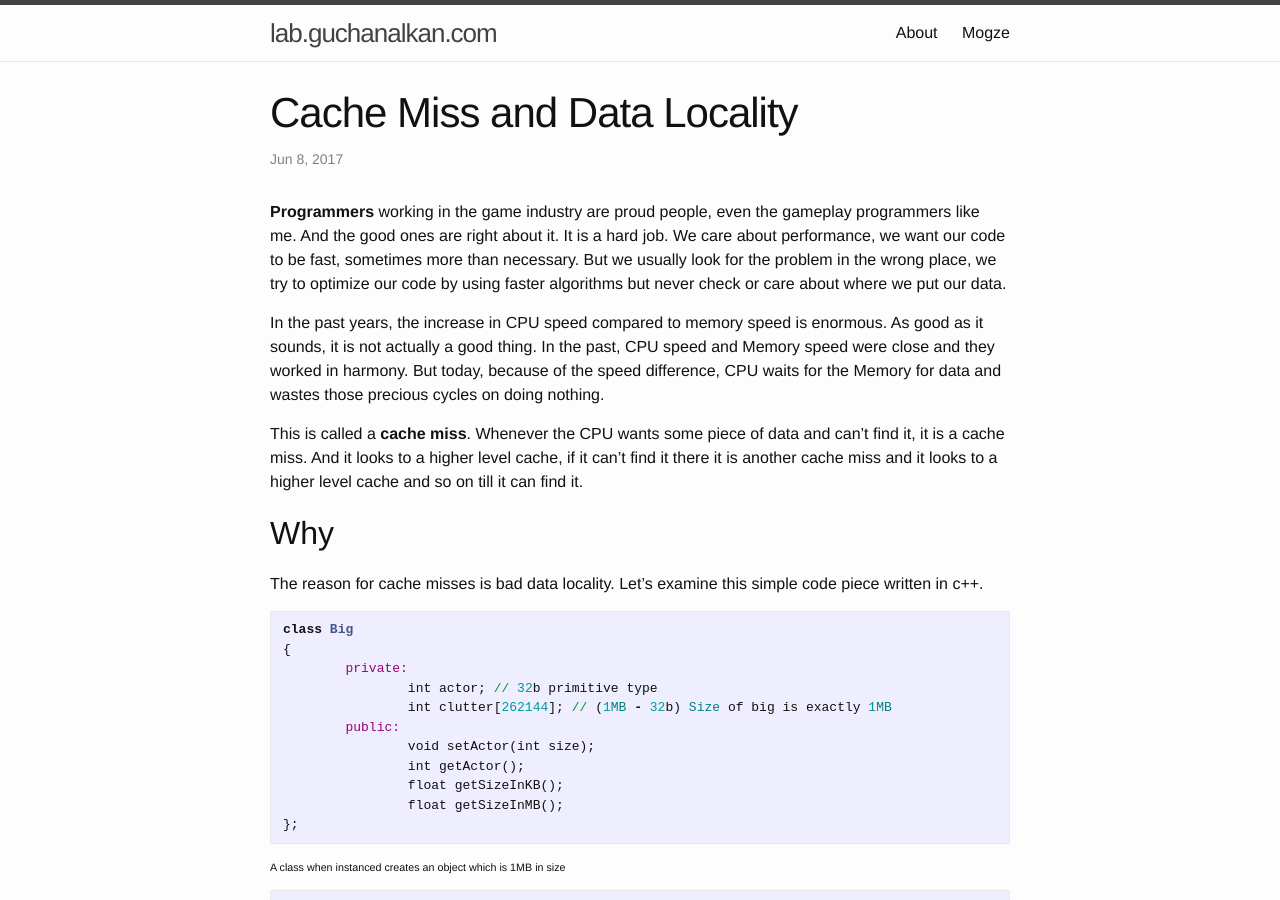
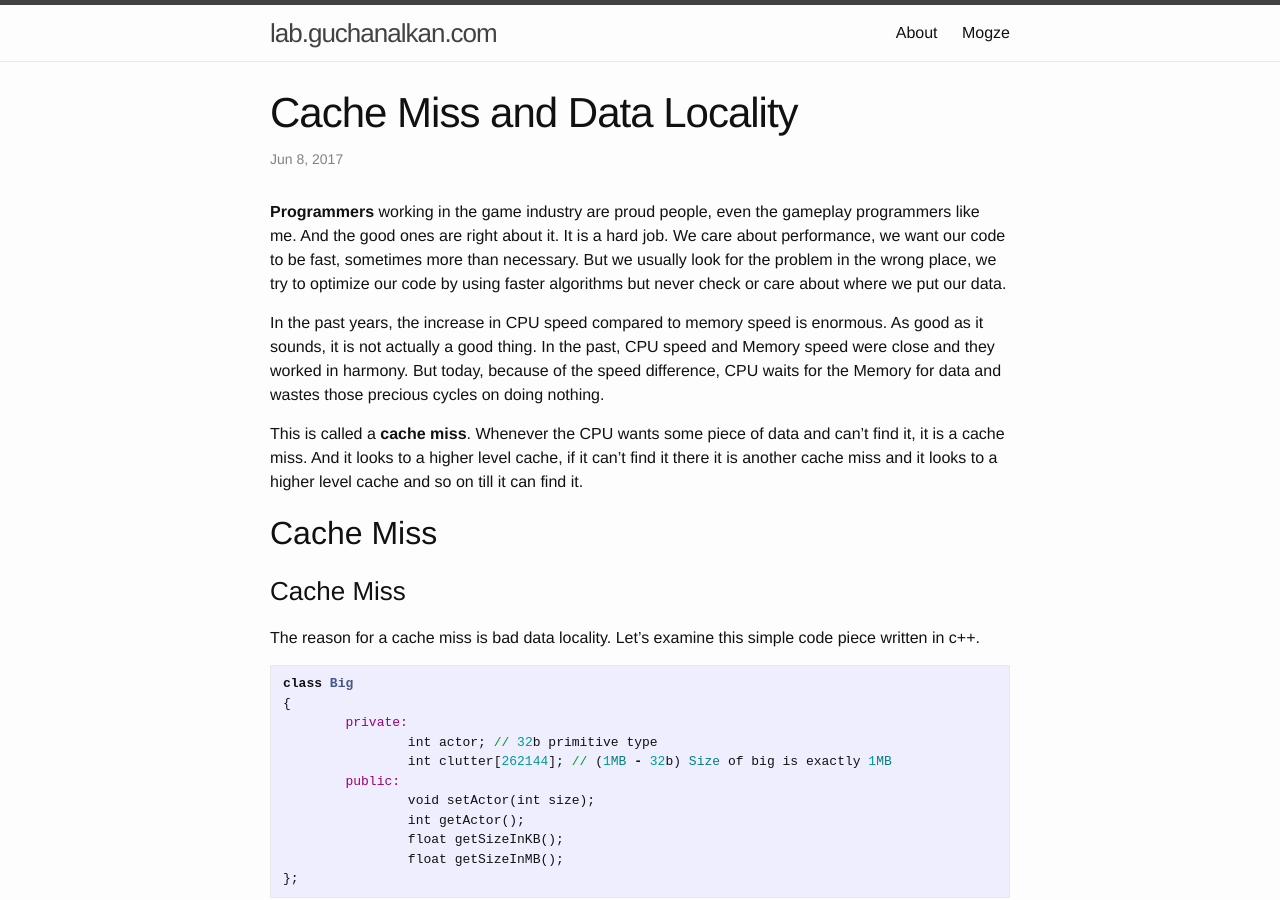
Before and after one commit to zehreken/zehreken.github.io, a Jekyll site: the page built from _posts/2017-06-08-cache-miss-and-data-locality.markdown, in a window 1280 px wide and 900 px high. Built offline with Jekyll 4.4.1, drawn with Linux system fonts in a browser that asks for light colours.

Commit message:
Update post

```diff
--- a/_posts/2017-06-08-cache-miss-and-data-locality.markdown
+++ b/_posts/2017-06-08-cache-miss-and-data-locality.markdown
@@ -8,8 +8,9 @@ In the past years, the increase in CPU speed compared to memory speed is enormou
 
 This is called a **cache miss**. Whenever the CPU wants some piece of data and can't find it, it is a cache miss. And it looks to a higher level cache, if it can't find it there it is another cache miss and it looks to a higher level cache and so on till it can find it.
 
-## Why
-The reason for cache misses is bad data locality. Let's examine this simple code piece written in c++.
+## Cache Miss
+### Cache Miss
+The reason for a cache miss is bad data locality. Let's examine this simple code piece written in c++.
 
 {% highlight ruby %}
 class Big
@@ -26,6 +27,7 @@ class Big
 {% endhighlight %}
 ###### A class when instanced creates an object which is 1MB in size
 
+
 {% highlight ruby %}
 class Small
 {
@@ -39,6 +41,7 @@ class Small
 };
 {% endhighlight %}
 ###### A class when instanced creates an object which is 32b in size
+
 
 {% highlight ruby %}
 void loop()
@@ -59,6 +62,7 @@ void loop()
 }
 {% endhighlight %}
 ###### Here, we loop through the arrays
+
 
 On average the second loop completes ~360 times faster than the first loop. The process is the same, which is setting an int field of an object. Why is that? Because the **clutter** in the Big object causes the cpu to miss the cached data. Because the L1 and L2 caches are full of unnecessary data.
 
```
